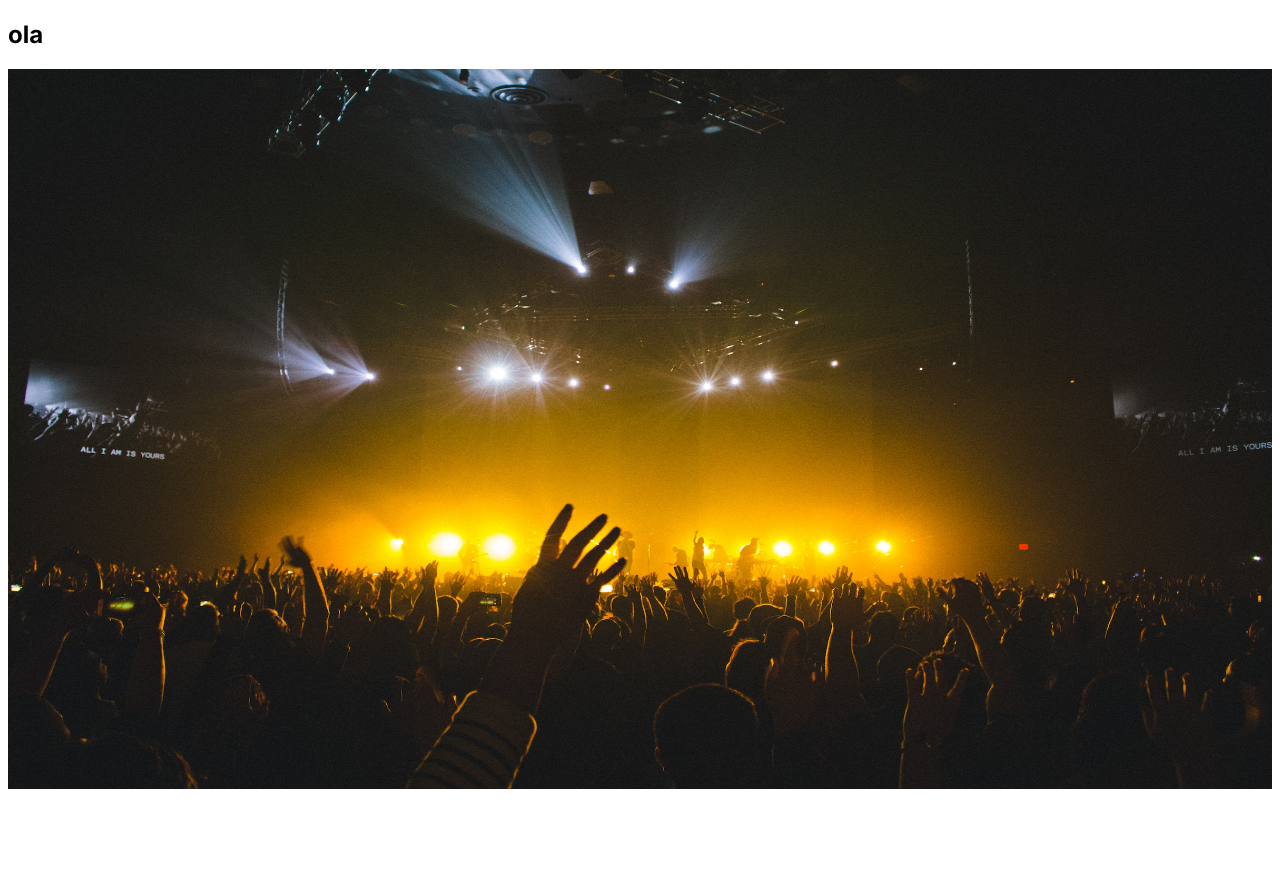
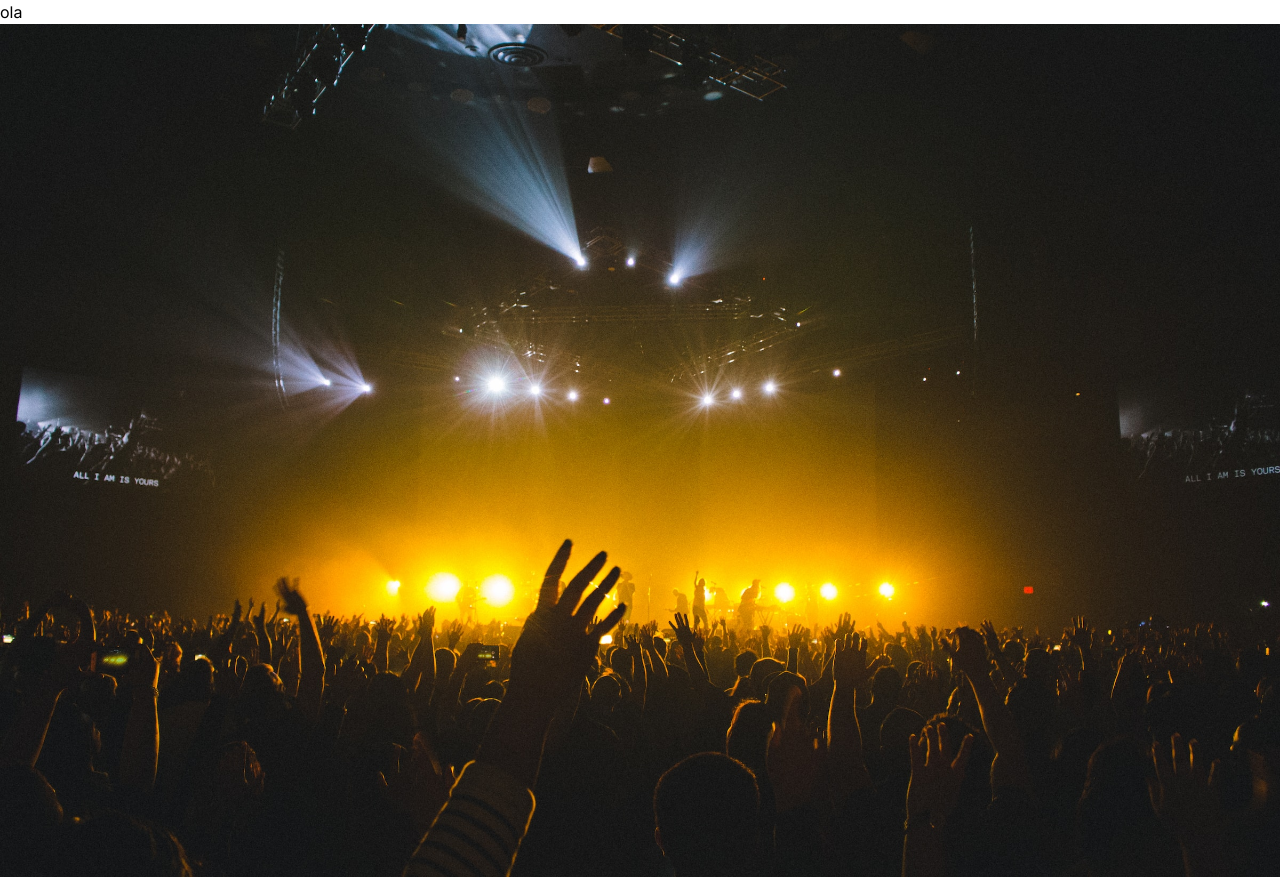
Before and after one commit to joaogabrielramos28/flight, a Next.js app: page / in a window 1280 px wide. Before the commit the page ends 801 px from the top, so only its background shows below. Built offline with nearby package versions, Linux system fonts and the light colour scheme.

Commit message:
chore: configuring tailwind

```diff
--- a/package.json
+++ b/package.json
@@ -19,8 +19,11 @@
     "@types/node": "^20",
     "@types/react": "^18",
     "@types/react-dom": "^18",
+    "autoprefixer": "^10.4.16",
     "eslint": "^8",
     "eslint-config-next": "14.0.4",
+    "postcss": "^8.4.32",
+    "tailwindcss": "^3.3.6",
     "typescript": "^5",
     "vitest": "^1.0.2"
   }
--- /dev/null
+++ b/postcss.config.js
@@ -0,0 +1,6 @@
+module.exports = {
+  plugins: {
+    tailwindcss: {},
+    autoprefixer: {},
+  },
+}
--- /dev/null
+++ b/src/app/globals.css
@@ -0,0 +1,3 @@
+@tailwind base;
+@tailwind components;
+@tailwind utilities;
--- a/src/app/layout.tsx
+++ b/src/app/layout.tsx
@@ -1,6 +1,7 @@
 import type { Metadata } from 'next'
 import { Inter } from 'next/font/google'
 import { Header } from './components/Header'
+import './globals.css'
 
 const inter = Inter({ subsets: ['latin'] })
 
--- /dev/null
+++ b/tailwind.config.js
@@ -0,0 +1,10 @@
+/** @type {import('tailwindcss').Config} */
+module.exports = {
+  content: [
+   './src/**/*.{js,ts,jsx,tsx,mdx}'
+  ],
+  theme: {
+    extend: {},
+  },
+  plugins: [],
+}
```
Also changed, not shown: 1 other file (tests, documents, lock files or other folders).
